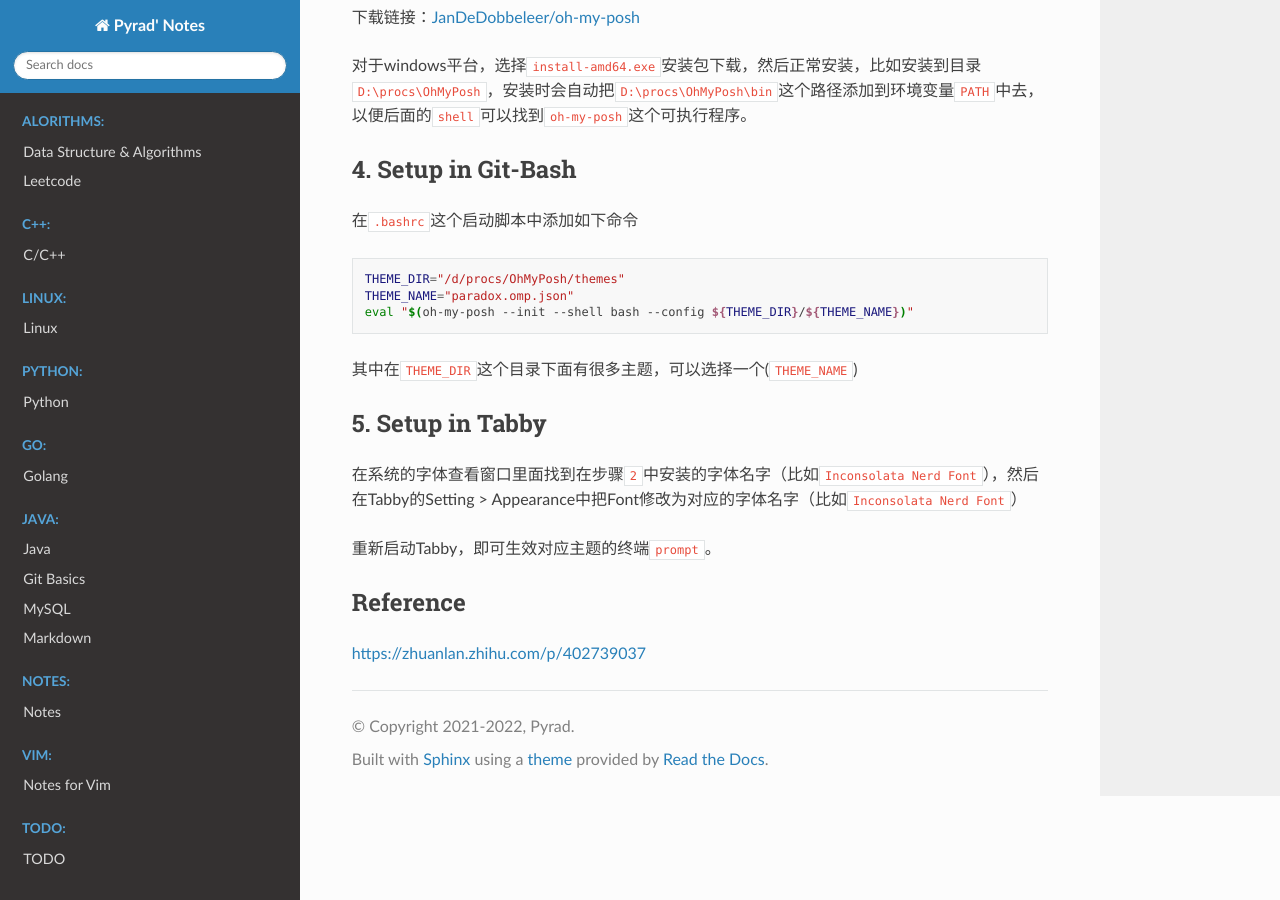
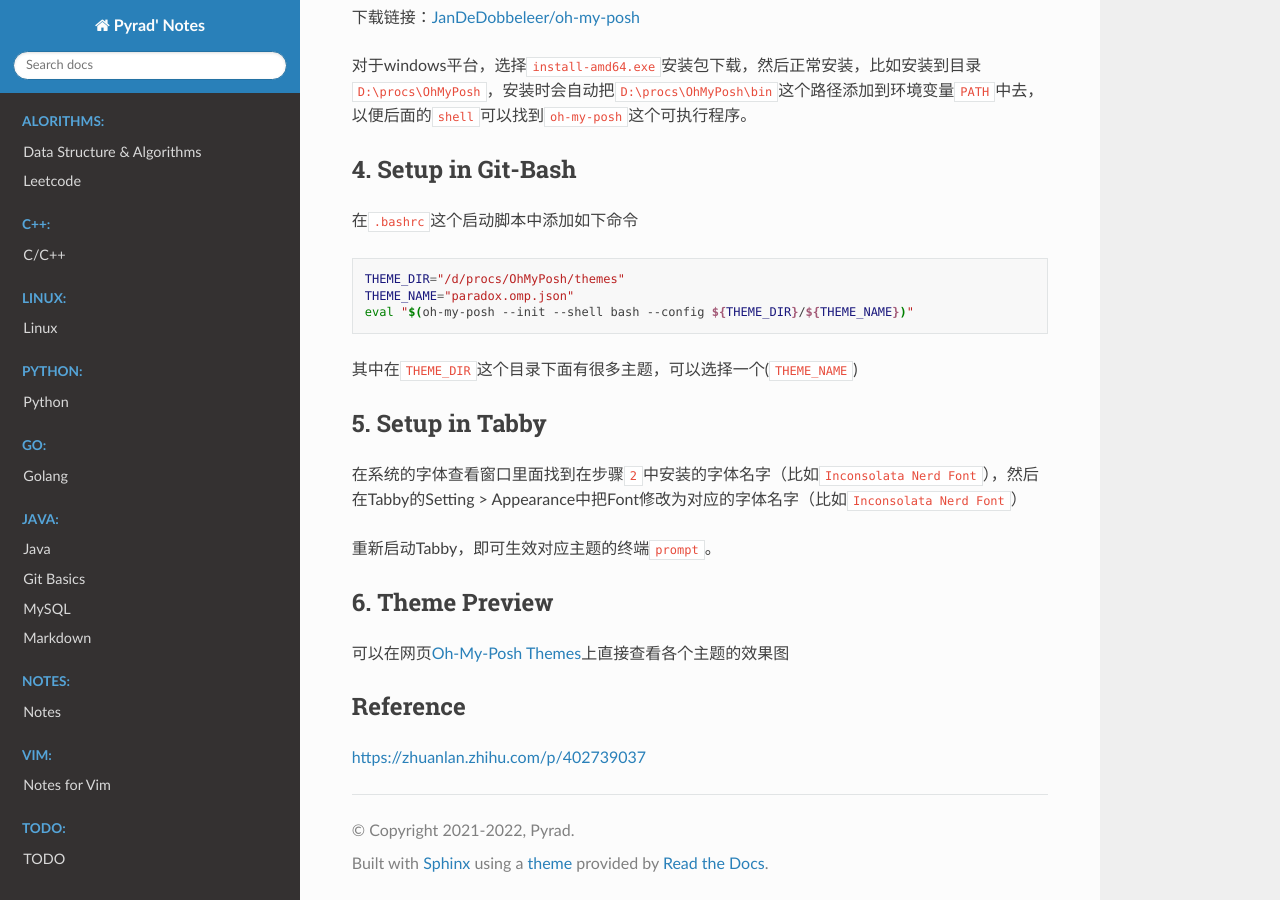
Before and after one commit to Pyrad/pyradnotes, a Sphinx documentation site: the page built from source/Notes/InstallOhMyPosh.md, in a window 1280 px wide and 900 px high, scrolled down 686 px. Built offline with Sphinx 7.4.7 and the Read the Docs theme 2.0.0, drawn with Linux system fonts in a browser that asks for light colours.

Commit message:
A link to show oh-my-posh theme pictures

```diff
--- a/source/Notes/InstallOhMyPosh.md
+++ b/source/Notes/InstallOhMyPosh.md
@@ -52,6 +52,9 @@ eval "$(oh-my-posh --init --shell bash --config ${THEME_DIR}/${THEME_NAME})"
 
 重新启动Tabby，即可生效对应主题的终端`prompt`。
 
+## 6. Theme Preview
+
+可以在网页[Oh-My-Posh Themes](https://ohmyposh.dev/docs/themes)上直接查看各个主题的效果图
 
 
 ## Reference
```
